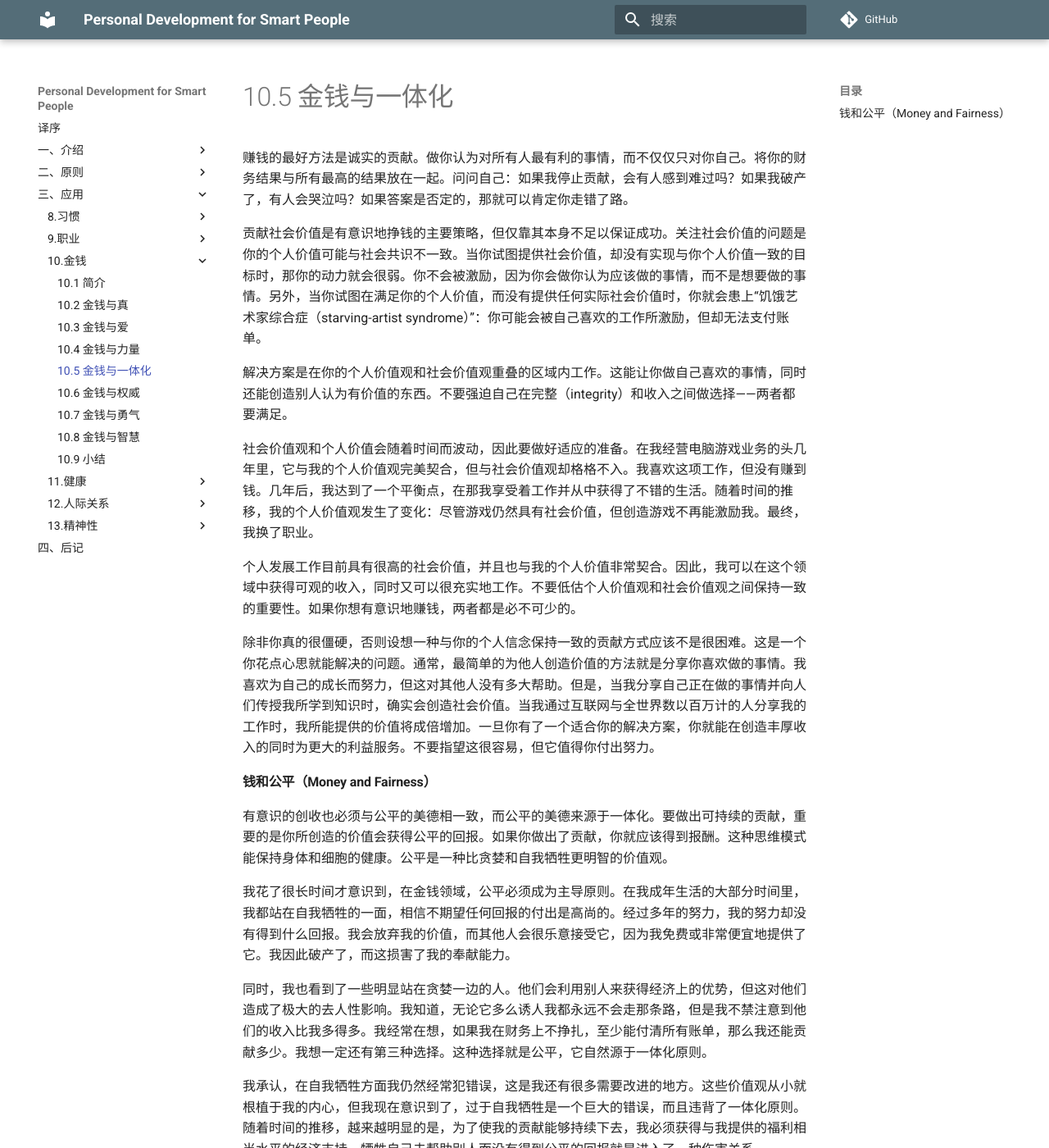
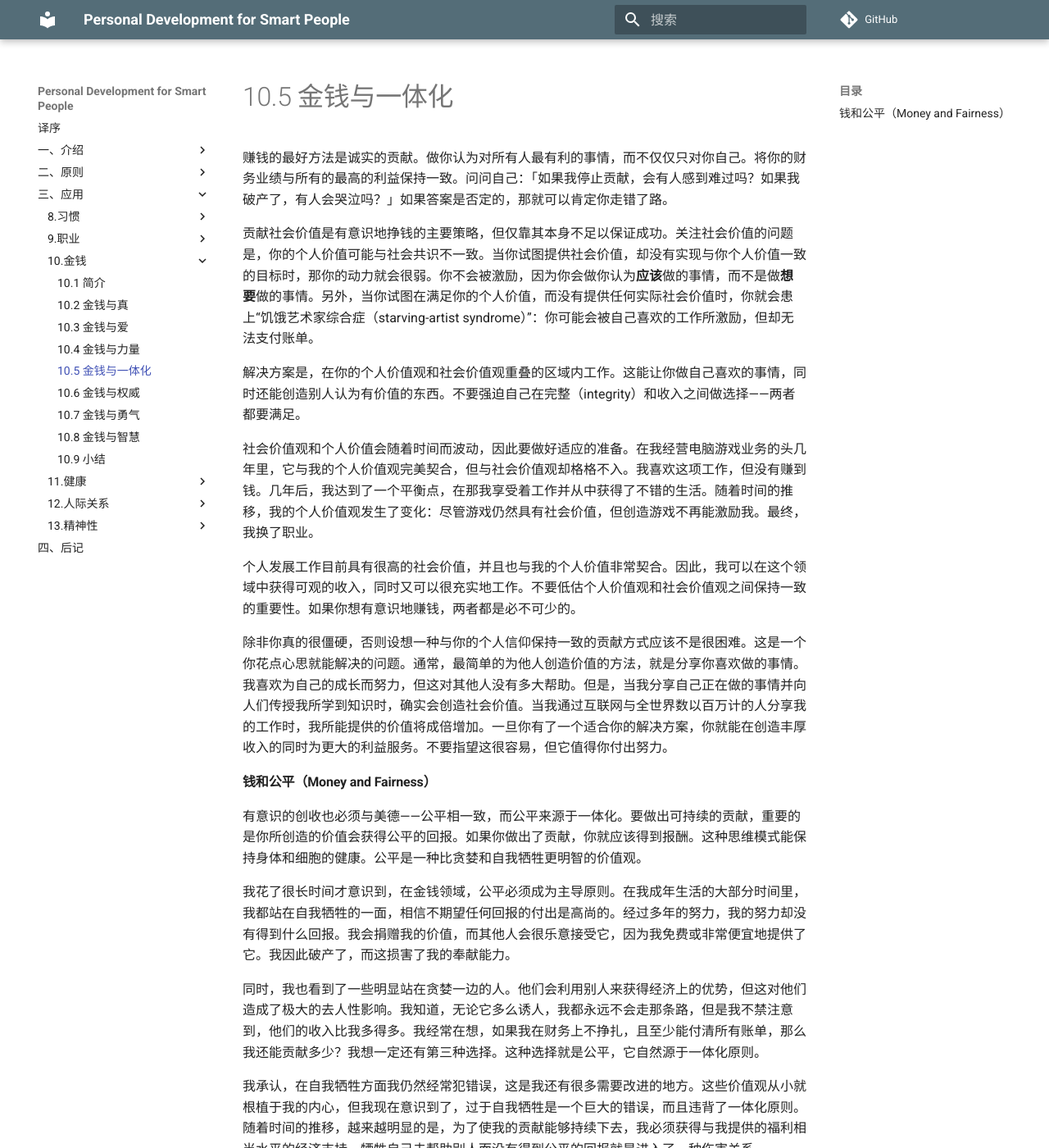
Before and after one commit to wtsnwei/pdsp, an MkDocs documentation site: the page built from docs/3.Application/10.money/04.money-and-oneness.md, in a window 1280 px wide and 1400 px high. Shown: the whole window at 82% size. Built offline with MkDocs 1.6.1 and Material for MkDocs 9.7.7, drawn with Linux system fonts in a browser that asks for light colours; comment, search, counter and statistics services are not loaded; some of the changed text lies outside the part shown.

Commit message:
修正语句

```diff
--- a/docs/3.Application/10.money/04.money-and-oneness.md
+++ b/docs/3.Application/10.money/04.money-and-oneness.md
@@ -3,28 +3,28 @@ title:      Money and Oneness
 date:       2021-03-15
 ---
 
-赚钱的最好方法是诚实的贡献。做你认为对所有人最有利的事情，而不仅仅只对你自己。将你的财务结果与所有最高的结果放在一起。问问自己：如果我停止贡献，会有人感到难过吗？如果我破产了，有人会哭泣吗？如果答案是否定的，那就可以肯定你走错了路。
+赚钱的最好方法是诚实的贡献。做你认为对所有人最有利的事情，而不仅仅只对你自己。将你的财务业绩与所有的最高的利益保持一致。问问自己：「如果我停止贡献，会有人感到难过吗？如果我破产了，有人会哭泣吗？」如果答案是否定的，那就可以肯定你走错了路。
 
-贡献社会价值是有意识地挣钱的主要策略，但仅靠其本身不足以保证成功。关注社会价值的问题是你的个人价值可能与社会共识不一致。当你试图提供社会价值，却没有实现与你个人价值一致的目标时，那你的动力就会很弱。你不会被激励，因为你会做你认为应该做的事情，而不是想要做的事情。另外，当你试图在满足你的个人价值，而没有提供任何实际社会价值时，你就会患上“饥饿艺术家综合症（starving-artist syndrome）”：你可能会被自己喜欢的工作所激励，但却无法支付账单。
+贡献社会价值是有意识地挣钱的主要策略，但仅靠其本身不足以保证成功。关注社会价值的问题是，你的个人价值可能与社会共识不一致。当你试图提供社会价值，却没有实现与你个人价值一致的目标时，那你的动力就会很弱。你不会被激励，因为你会做你认为**应该**做的事情，而不是做**想要**做的事情。另外，当你试图在满足你的个人价值，而没有提供任何实际社会价值时，你就会患上“饥饿艺术家综合症（starving-artist syndrome）”：你可能会被自己喜欢的工作所激励，但却无法支付账单。
 
-解决方案是在你的个人价值观和社会价值观重叠的区域内工作。这能让你做自己喜欢的事情，同时还能创造别人认为有价值的东西。不要强迫自己在完整（integrity）和收入之间做选择——两者都要满足。
+解决方案是，在你的个人价值观和社会价值观重叠的区域内工作。这能让你做自己喜欢的事情，同时还能创造别人认为有价值的东西。不要强迫自己在完整（integrity）和收入之间做选择——两者都要满足。
 
 社会价值观和个人价值会随着时间而波动，因此要做好适应的准备。在我经营电脑游戏业务的头几年里，它与我的个人价值观完美契合，但与社会价值观却格格不入。我喜欢这项工作，但没有赚到钱。几年后，我达到了一个平衡点，在那我享受着工作并从中获得了不错的生活。随着时间的推移，我的个人价值观发生了变化：尽管游戏仍然具有社会价值，但创造游戏不再能激励我。最终，我换了职业。
 
 个人发展工作目前具有很高的社会价值，并且也与我的个人价值非常契合。因此，我可以在这个领域中获得可观的收入，同时又可以很充实地工作。不要低估个人价值观和社会价值观之间保持一致的重要性。如果你想有意识地赚钱，两者都是必不可少的。
 
-除非你真的很僵硬，否则设想一种与你的个人信念保持一致的贡献方式应该不是很困难。这是一个你花点心思就能解决的问题。通常，最简单的为他人创造价值的方法就是分享你喜欢做的事情。我喜欢为自己的成长而努力，但这对其他人没有多大帮助。但是，当我分享自己正在做的事情并向人们传授我所学到知识时，确实会创造社会价值。当我通过互联网与全世界数以百万计的人分享我的工作时，我所能提供的价值将成倍增加。一旦你有了一个适合你的解决方案，你就能在创造丰厚收入的同时为更大的利益服务。不要指望这很容易，但它值得你付出努力。
+除非你真的很僵硬，否则设想一种与你的个人信仰保持一致的贡献方式应该不是很困难。这是一个你花点心思就能解决的问题。通常，最简单的为他人创造价值的方法，就是分享你喜欢做的事情。我喜欢为自己的成长而努力，但这对其他人没有多大帮助。但是，当我分享自己正在做的事情并向人们传授我所学到知识时，确实会创造社会价值。当我通过互联网与全世界数以百万计的人分享我的工作时，我所能提供的价值将成倍增加。一旦你有了一个适合你的解决方案，你就能在创造丰厚收入的同时为更大的利益服务。不要指望这很容易，但它值得你付出努力。
 
 
 
 #### 钱和公平（Money and Fairness）
 
-有意识的创收也必须与公平的美德相一致，而公平的美德来源于一体化。要做出可持续的贡献，重要的是你所创造的价值会获得公平的回报。如果你做出了贡献，你就应该得到报酬。这种思维模式能保持身体和细胞的健康。公平是一种比贪婪和自我牺牲更明智的价值观。
+有意识的创收也必须与美德——公平相一致，而公平来源于一体化。要做出可持续的贡献，重要的是你所创造的价值会获得公平的回报。如果你做出了贡献，你就应该得到报酬。这种思维模式能保持身体和细胞的健康。公平是一种比贪婪和自我牺牲更明智的价值观。
 
-我花了很长时间才意识到，在金钱领域，公平必须成为主导原则。在我成年生活的大部分时间里，我都站在自我牺牲的一面，相信不期望任何回报的付出是高尚的。经过多年的努力，我的努力却没有得到什么回报。我会放弃我的价值，而其他人会很乐意接受它，因为我免费或非常便宜地提供了它。我因此破产了，而这损害了我的奉献能力。
+我花了很长时间才意识到，在金钱领域，公平必须成为主导原则。在我成年生活的大部分时间里，我都站在自我牺牲的一面，相信不期望任何回报的付出是高尚的。经过多年的努力，我的努力却没有得到什么回报。我会捐赠我的价值，而其他人会很乐意接受它，因为我免费或非常便宜地提供了它。我因此破产了，而这损害了我的奉献能力。
 
-同时，我也看到了一些明显站在贪婪一边的人。他们会利用别人来获得经济上的优势，但这对他们造成了极大的去人性影响。我知道，无论它多么诱人我都永远不会走那条路，但是我不禁注意到他们的收入比我多得多。我经常在想，如果我在财务上不挣扎，至少能付清所有账单，那么我还能贡献多少。我想一定还有第三种选择。这种选择就是公平，它自然源于一体化原则。
+同时，我也看到了一些明显站在贪婪一边的人。他们会利用别人来获得经济上的优势，但这对他们造成了极大的去人性影响。我知道，无论它多么诱人，我都永远不会走那条路，但是我不禁注意到，他们的收入比我多得多。我经常在想，如果我在财务上不挣扎，且至少能付清所有账单，那么我还能贡献多少？我想一定还有第三种选择。这种选择就是公平，它自然源于一体化原则。
 
 我承认，在自我牺牲方面我仍然经常犯错误，这是我还有很多需要改进的地方。这些价值观从小就根植于我的内心，但我现在意识到了，过于自我牺牲是一个巨大的错误，而且违背了一体化原则。随着时间的推移，越来越明显的是，为了使我的贡献能够持续下去，我必须获得与我提供的福利相当水平的经济支持。牺牲自己去帮助别人而没有得到公平的回报就是进入了一种伤害关系（abusive relationship）。
 
-当一个组织采用不公平的薪酬措施时，其效果就是不人道。如果你发现自己在这样的系统中工作，那么你不仅会屈服于伤害，而且还会助长他人的伤害。请不要那样做。如果你受到了不公平的对待，那就由你将来决定是否把你的生活带回到真、爱和力量的轨道上来。
+当一个组织采用不公平的薪酬措施时，其效果就是不人道。如果你发现自己在这样的系统中工作，那么你不仅会屈服于伤害，而且还会助长他人的伤害。请不要那样做。如果你受到了不公平的对待，那就由你来决定是否把你的生活带回到真、爱和 power 的轨道上来。
```
